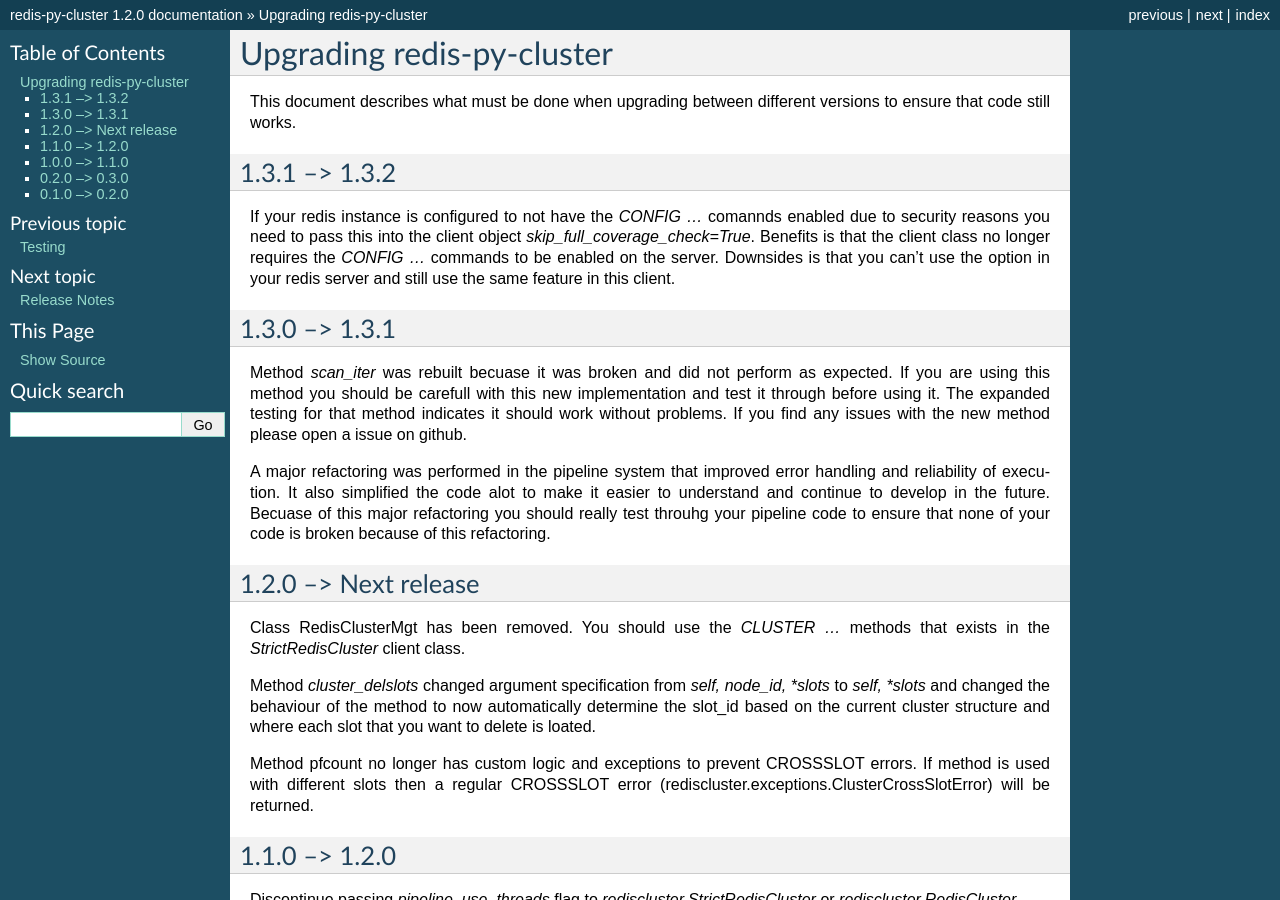
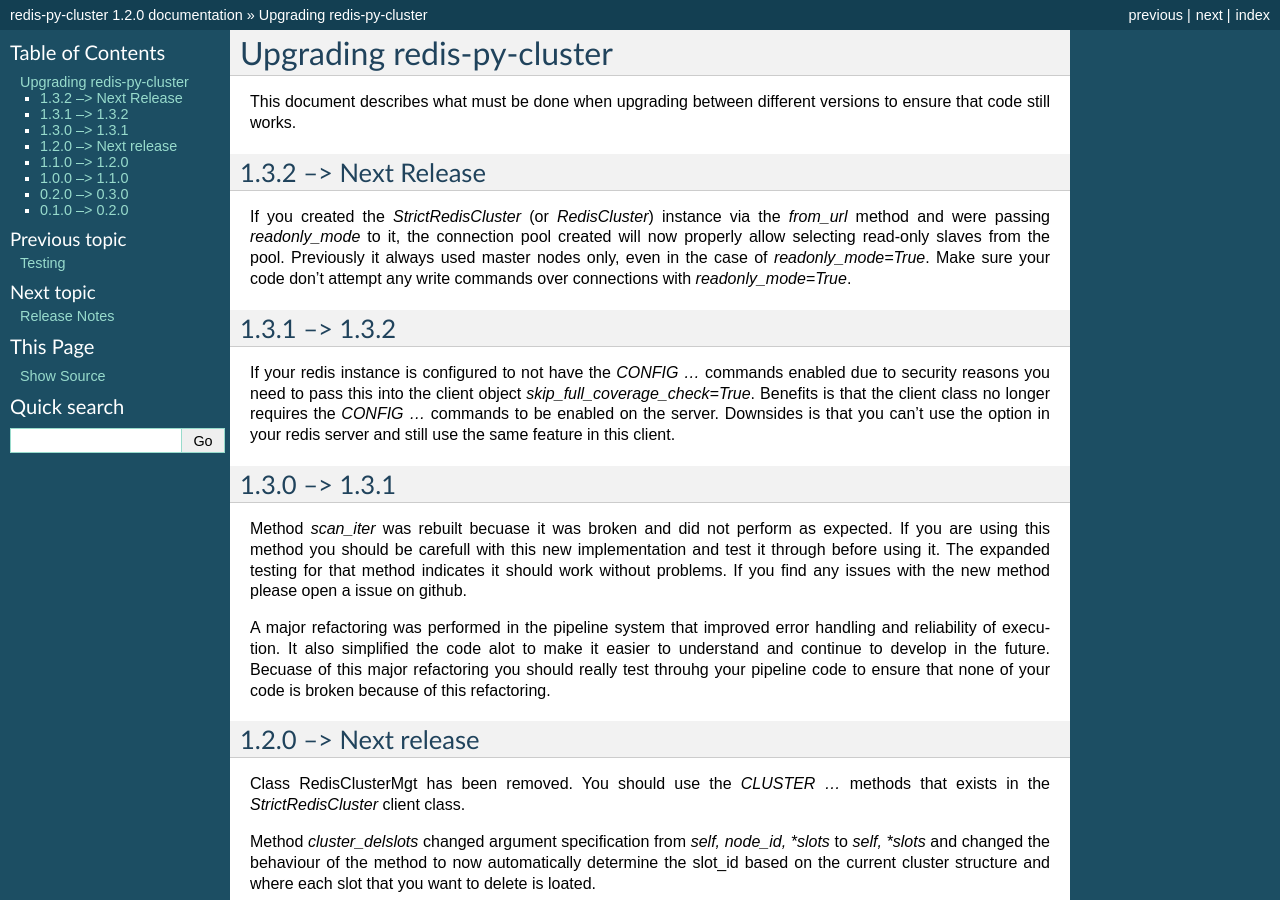
Before and after one commit to Grokzen/redis-py-cluster, a Sphinx documentation site: the page built from docs/upgrading.rst, in a window 1280 px wide and 900 px high. Built offline with Sphinx 7.4.7, drawn with Linux system fonts in a browser that asks for light colours.

Commit message:
Make `from_url` method respect the `readonly_mode` parameter to use the correct `ConnectionPool` class

```diff
--- a/docs/authors.rst
+++ b/docs/authors.rst
@@ -25,3 +25,4 @@
  - Doug Kent - https://github.com/dkent
  - VascoVisser - https://github.com/VascoVisser
  - astrohsy - https://github.com/astrohsy
+ - Artur Stawiarski - https://github.com/astawiarski
--- a/docs/release-notes.rst
+++ b/docs/release-notes.rst
@@ -7,6 +7,7 @@
     * Add Redis 4 compatability fix to CLUSTER NODES command (See issue #217)
     * Fixed bug with command "CLUSTER GETKEYSINSLOT" that was throwing exceptions
     * Added new methods cluster_get_keys_in_slot() to client
+    * Fixed bug with `StrictRedisCluster.from_url` that was ignoring the `readonly_mode` parameter
 
 1.3.4 (Mar 5, 2017)
 -------------------
--- a/docs/upgrading.rst
+++ b/docs/upgrading.rst
@@ -3,11 +3,16 @@
 
 This document describes what must be done when upgrading between different versions to ensure that code still works.
 
+1.3.2 --> Next Release
+----------------------
+
+If you created the `StrictRedisCluster` (or `RedisCluster`) instance via the `from_url` method and were passing `readonly_mode` to it, the connection pool created will now properly allow selecting read-only slaves from the pool. Previously it always used master nodes only, even in the case of `readonly_mode=True`. Make sure your code don't attempt any write commands over connections with `readonly_mode=True`.
+
 
 1.3.1 --> 1.3.2
 ---------------
 
-If your redis instance is configured to not have the `CONFIG ...` comannds enabled due to security reasons you need to pass this into the client object `skip_full_coverage_check=True`. Benefits is that the client class no longer requires the `CONFIG ...` commands to be enabled on the server. Downsides is that you can't use the option in your redis server and still use the same feature in this client.
+If your redis instance is configured to not have the `CONFIG ...` commands enabled due to security reasons you need to pass this into the client object `skip_full_coverage_check=True`. Benefits is that the client class no longer requires the `CONFIG ...` commands to be enabled on the server. Downsides is that you can't use the option in your redis server and still use the same feature in this client.
 
 
 
```
Also changed, not shown: 2 other files.
